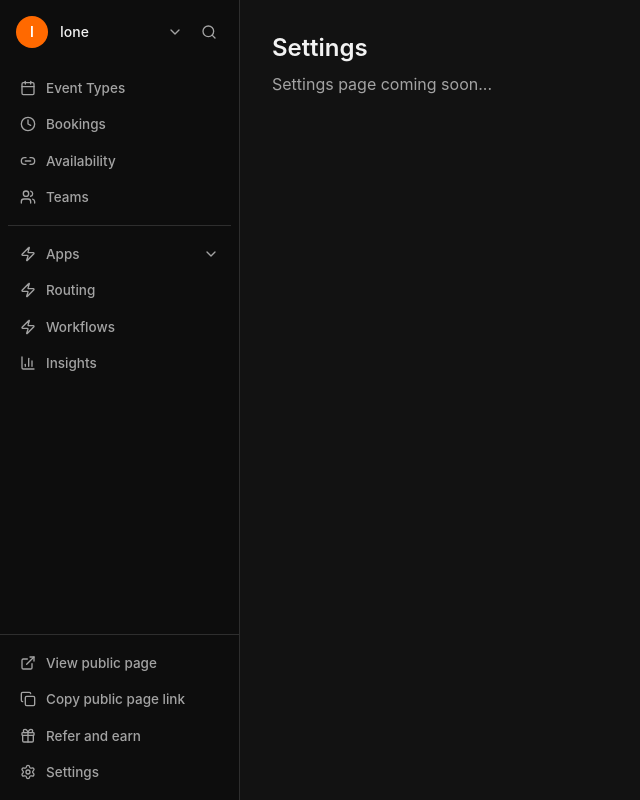
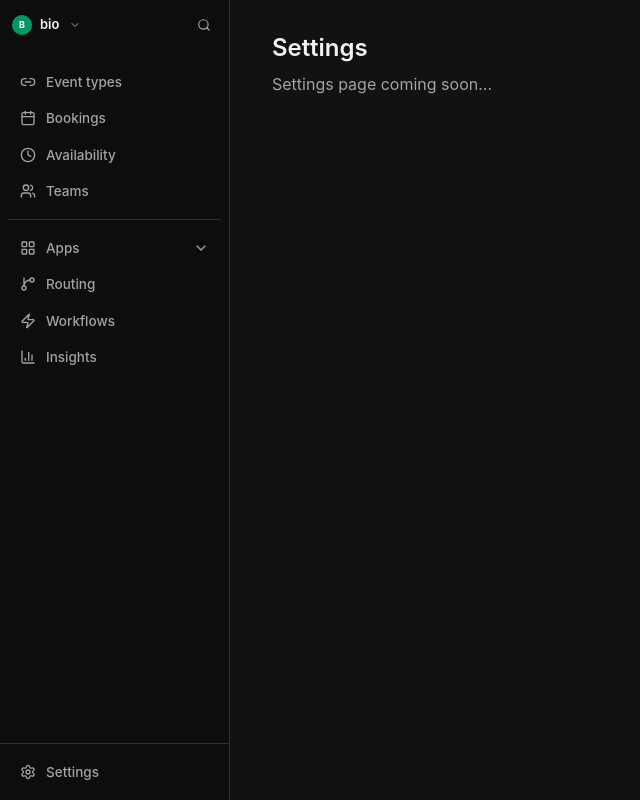
Before and after one commit to myselfaryan/Cal.in, a React (Vite) app in the folder frontend/: page /settings in a window 1280 px wide. Shown: the whole page, without its empty margins (0-640 px from the left). Built offline with nearby package versions, Linux system fonts and the light colour scheme.

Commit message:
🧭 feat(frontend): create Sidebar navigation component
- Build Cal.com-style dark sidebar navigation
- Add navigation links for all main sections
- Implement active state highlighting
- Add user profile section at bottom
- Include icons for each navigation item

```diff
--- a/frontend/src/components/layout/Sidebar.tsx
+++ b/frontend/src/components/layout/Sidebar.tsx
@@ -9,35 +9,36 @@ import {
     Users,
     ChevronDown,
     Search,
-    ExternalLink,
-    Copy,
-    Gift,
+    LayoutGrid,
+    GitBranch,
 } from 'lucide-react';
 import { cn } from '@/lib/utils';
 import { Separator } from '@/components/ui/separator';
 
 const mainNavItems = [
-    { icon: Calendar, label: 'Event Types', path: '/event-types' },
-    { icon: Clock, label: 'Bookings', path: '/bookings' },
-    { icon: Link2, label: 'Availability', path: '/availability' },
+    { icon: Link2, label: 'Event types', path: '/event-types' },
+    { icon: Calendar, label: 'Bookings', path: '/bookings' },
+    { icon: Clock, label: 'Availability', path: '/availability' },
     { icon: Users, label: 'Teams', path: '/teams' },
 ];
 
 const secondaryNavItems = [
-    { icon: Zap, label: 'Apps', path: '/apps', hasDropdown: true },
-    { icon: Zap, label: 'Routing', path: '/routing' },
+    { icon: LayoutGrid, label: 'Apps', path: '/apps', hasDropdown: true },
+    { icon: GitBranch, label: 'Routing', path: '/routing' },
     { icon: Zap, label: 'Workflows', path: '/workflows' },
     { icon: BarChart3, label: 'Insights', path: '/insights' },
 ];
 
 const bottomNavItems = [
-    { icon: ExternalLink, label: 'View public page', path: '/public' },
-    { icon: Copy, label: 'Copy public page link', action: 'copy' },
-    { icon: Gift, label: 'Refer and earn', path: '/refer' },
     { icon: Settings, label: 'Settings', path: '/settings' },
 ];
 
-export function Sidebar() {
+interface SidebarProps {
+    isOpen?: boolean;
+    onClose?: () => void;
+}
+
+export function Sidebar({ isOpen, onClose }: SidebarProps) {
     const location = useLocation();
 
     const isActive = (path: string) => {
@@ -45,22 +46,39 @@ export function Sidebar() {
         return location.pathname.startsWith(path);
     };
 
-    const handleCopyLink = () => {
-        navigator.clipboard.writeText(window.location.origin + '/book');
-        // You could add a toast notification here
-    };
+
 
     return (
-        <aside className="fixed left-0 top-0 h-screen w-[240px] flex flex-col border-r border-border" style={{ background: 'hsl(0 0% 5%)' }}>
+        <>
+            {/* Mobile Overlay */}
+            {isOpen && (
+                <div
+                    className="fixed inset-0 bg-black/60 z-40 lg:hidden"
+                    onClick={onClose}
+                />
+            )}
+
+            <aside
+                className={cn(
+                    "fixed left-0 top-0 h-screen w-[230px] flex flex-col border-r border-border z-50 transition-transform lg:translate-x-0",
+                    isOpen ? "translate-x-0" : "-translate-x-full"
+                )}
+                style={{ background: 'hsl(0 0% 5%)' }}
+            >
                 {/* User Profile */}
-            <div className="flex items-center gap-3 p-4">
-                <div className="w-8 h-8 rounded-full bg-orange-500 flex items-center justify-center text-white text-sm font-semibold">
-                    I
+                <div className="flex items-center gap-2 p-3 mb-2">
+                    <Link to="/" className="flex items-center gap-2 hover:opacity-80 transition-opacity">
+                        <div className="w-5 h-5 rounded-full bg-emerald-600 flex items-center justify-center text-white text-[9px] font-bold">
+                            B
                         </div>
-                <span className="text-sm font-medium text-foreground">Ione</span>
-                <ChevronDown className="w-4 h-4 text-muted-foreground ml-auto" />
-                <button className="p-1.5 rounded hover:bg-secondary">
-                    <Search className="w-4 h-4 text-muted-foreground" />
+                        <span className="text-[13px] font-semibold text-foreground">bio</span>
+                        <ChevronDown className="w-3 h-3 text-muted-foreground ml-0.5" />
+                    </Link>
+                    <button
+                        className="p-1.5 rounded hover:bg-secondary ml-auto transition-colors"
+                        onClick={() => window.dispatchEvent(new CustomEvent('open-search'))}
+                    >
+                        <Search className="w-3.5 h-3.5 text-muted-foreground" />
                     </button>
                 </div>
 
@@ -100,28 +118,18 @@ export function Sidebar() {
                 <div className="px-2 py-3 border-t border-border">
                     <div className="space-y-1">
                         {bottomNavItems.map((item) => (
-                        item.action === 'copy' ? (
-                            <button
-                                key={item.label}
-                                onClick={handleCopyLink}
-                                className="sidebar-item w-full text-left"
-                            >
-                                <item.icon className="w-4 h-4" />
-                                <span>{item.label}</span>
-                            </button>
-                        ) : (
                             <Link
                                 key={item.path}
-                                to={item.path!}
+                                to={item.path}
                                 className="sidebar-item"
                             >
                                 <item.icon className="w-4 h-4" />
                                 <span>{item.label}</span>
                             </Link>
-                        )
                         ))}
                     </div>
                 </div>
             </aside>
+        </>
     );
 }
```
Lines whose indentation alone changed are shown as unchanged.
